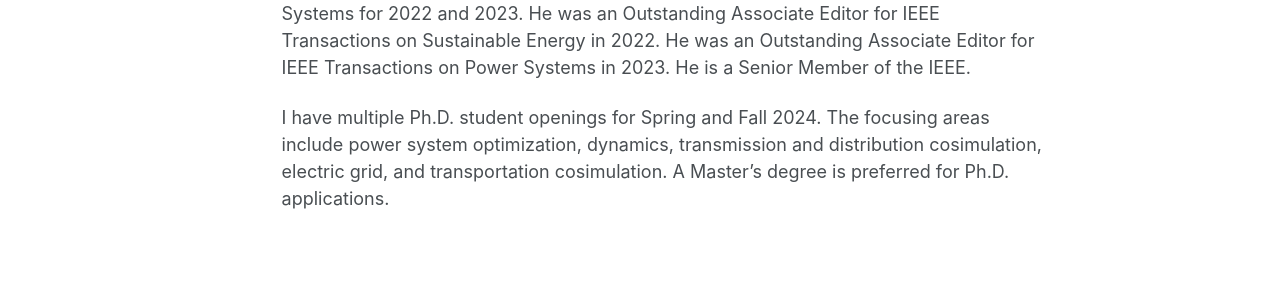
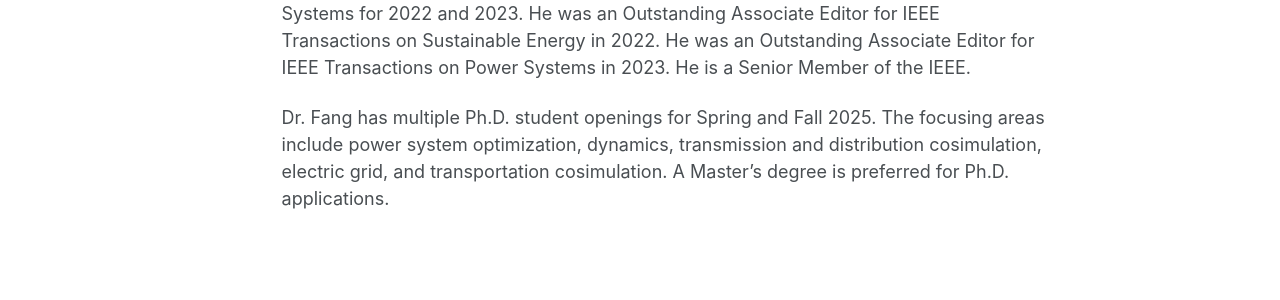
Before and after one commit to XinFang88/xinfang88.github.io, a Jekyll site: the page built from _pages/about.md, in a window 1280 px wide and 1320 px high. Shown: the part 686-986 px from the top of the window. Built offline with Jekyll 4.4.1, drawn with Linux system fonts in a browser that asks for light colours; some web fonts are replaced.

Commit message:
Update about.md

```diff
--- a/_pages/about.md
+++ b/_pages/about.md
@@ -15,4 +15,4 @@
 
 Xin Fang has been an Associate Editor of the Journal of Modern Power Systems and Clean Energy since 2019, an Associate Editor of the IEEE Transactions on Power Systems since 2020, and an Associate Editor of the IEEE Transactions on Sustainable Energy since 2022. He is an Outstanding Reviewer of the IEEE Transactions on Sustainable Energy for 2017, 2019, and 2021 and an Outstanding Reviewer of the IEEE Transactions on Power Systems for 2022 and 2023. He was an Outstanding Associate Editor for IEEE Transactions on Sustainable Energy in 2022. He was an Outstanding Associate Editor for IEEE Transactions on Power Systems in 2023. He is a Senior Member of the IEEE.
 
-I have multiple Ph.D. student openings for Spring and Fall 2024. The focusing areas include power system optimization, dynamics, transmission and distribution cosimulation, electric grid, and transportation cosimulation. A Master's degree is preferred for Ph.D. applications.
+Dr. Fang has multiple Ph.D. student openings for Spring and Fall 2025. The focusing areas include power system optimization, dynamics, transmission and distribution cosimulation, electric grid, and transportation cosimulation. A Master's degree is preferred for Ph.D. applications.
```
